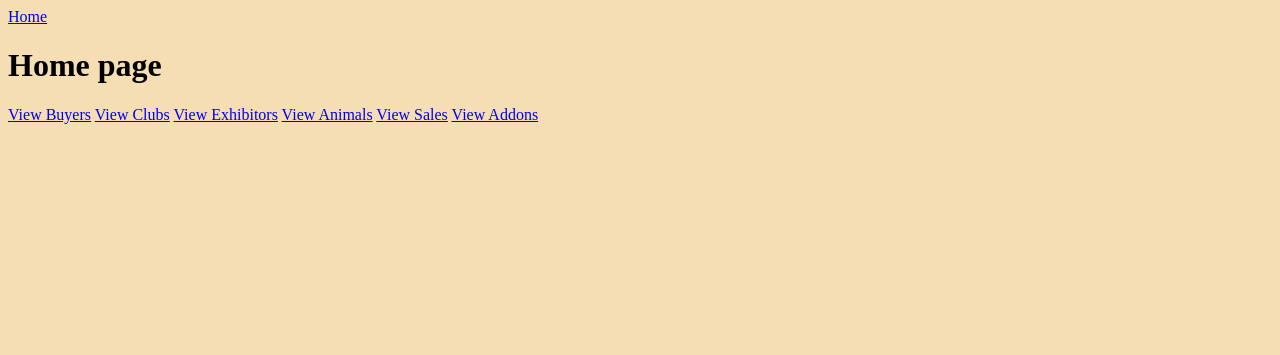
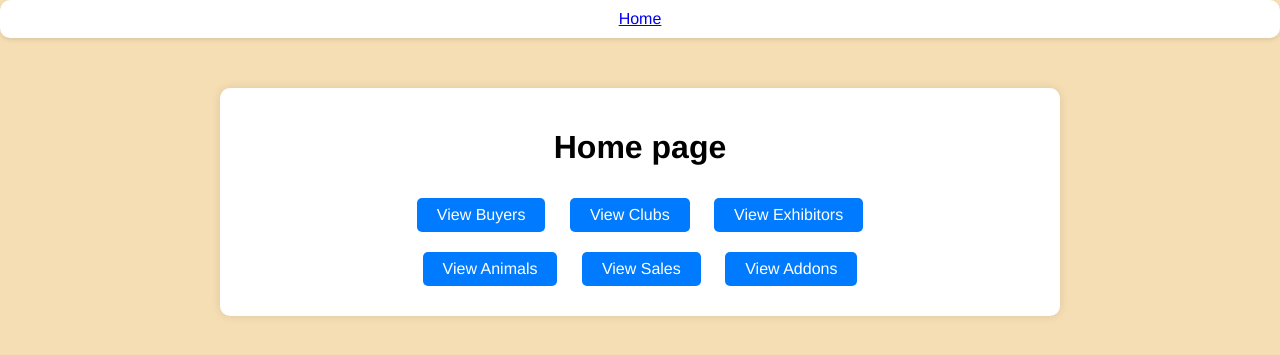
Before and after one commit to nicknspringer/AuctionCommityTracker, a Flask app: page / in a window 1280 px wide. Shown: the top 355 px of the page. Run offline with Flask 2, Linux system fonts and the light colour scheme.

Commit message:
First Pass at CSS

```diff
--- a/static/styles.css
+++ b/static/styles.css
@@ -1,3 +1,88 @@
 body {
+  font-family: "Franklin Gothic Medium", "Arial Narrow", Arial, sans-serif;
+  margin: 0;
+  padding: 0;
   background-color: wheat;
+}
+
+.nav {
+  background-color: #fff;
+  margin: 0;
+  padding: 10px;
+  border-radius: 10px;
+  box-shadow: 0 2px 4px rgba(0, 0, 0, 0.1);
+  text-align: center;
+}
+
+.content {
+  max-width: 800px;
+  margin: 50px auto;
+  padding: 20px;
+  background-color: #fff;
+  border-radius: 10px;
+  box-shadow: 0 0 10px rgba(0, 0, 0, 0.1);
+  text-align: center;
+}
+.content .hi1 {
+  color: #333;
+  margin-bottom: 20px;
+}
+.content table {
+  width: 100%;
+  border-collapse: collapse;
+  margin-top: 20px;
+}
+.content table th, .content table td {
+  padding: 10px;
+  border: 1px solid #ddd;
+}
+.content table th {
+  background-color: #666;
+  color: #fff;
+}
+.content table tr:nth-child(even) {
+  background-color: #f9f9f9;
+}
+.content a {
+  display: inline-block;
+  margin: 10px;
+  padding: 8px 20px;
+  background-color: #007bff;
+  color: #FFF;
+  text-decoration: none;
+  border-radius: 5px;
+  transition: background-color 0.3s;
+}
+.content a:hover {
+  background-color: rgb(0, 98.4, 204);
+}
+.content input[type=text] {
+  padding: 8px;
+  width: 200px;
+  border: 1px solid #ccc;
+  border-radius: 5px;
+}
+.content input[type=number] {
+  padding: 8px;
+  width: 200px;
+  border: 1px solid #ccc;
+  border-radius: 5px;
+}
+.content select {
+  padding: 8px;
+  width: 200px;
+  border: 1px solid #ccc;
+  border-radius: 5px;
+}
+.content input[type=submit] {
+  padding: 8px 20px;
+  background-color: #007bff;
+  color: #FFF;
+  border: none;
+  border-radius: 5px;
+  cursor: pointer;
+  transition: background-color 0.3s;
+}
+.content input[type=submit]:hover {
+  background-color: rgb(0, 98.4, 204);
 }/*# sourceMappingURL=styles.css.map */
--- a/static/styles.scss
+++ b/static/styles.scss
@@ -1,3 +1,123 @@
-body{
-    background-color: wheat;
+// Color Variables
+$background-color: wheat;
+$foreground-color: #fff;
+$primary-color: #007bff;
+$primary-color-hover: darken($primary-color, 10%);
+$title-color: #333;
+$table-header-color: #666;
+
+body
+{
+    font-family: 'Franklin Gothic Medium', 'Arial Narrow', Arial, sans-serif;
+    margin: 0;
+    padding: 0;
+    background-color: $background-color;
 }
+
+.nav
+{
+    background-color: $foreground-color;
+    margin: 0;
+    padding: 10px;
+    border-radius: 10px;
+    box-shadow: 0 2px 4px rgba(0, 0, 0, 0.1);
+    text-align: center;
+}
+
+
+.content
+{
+    max-width: 800px;
+    margin: 50px auto;
+    padding: 20px;
+    background-color: $foreground-color;
+    border-radius: 10px;
+    box-shadow: 0 0 10px rgba(0, 0, 0, 0.1);
+    text-align: center;
+
+    .hi1
+    {
+        color: $title-color;
+        margin-bottom: 20px;
+    }
+
+    table
+    {
+        width: 100%;
+        border-collapse: collapse;
+        margin-top: 20px;
+
+        th, td
+        {
+            padding: 10px;
+            border: 1px solid #ddd;
+        }
+
+        th
+        {
+            background-color: $table-header-color;
+            color: $foreground-color;
+        }
+
+        tr:nth-child(even)
+        {
+            background-color: #f9f9f9;
+        }
+    }
+
+    a {
+        display: inline-block;
+        margin: 10px;
+        padding: 8px 20px;
+        background-color: $primary-color;
+        color: #FFF;
+        text-decoration: none;
+        border-radius: 5px;
+        transition: background-color 0.3s;
+
+        &:hover
+        {
+            background-color: $primary-color-hover;
+        }
+    }
+
+    input[type="text"]
+    {
+        padding: 8px;
+        width: 200px;
+        border: 1px solid #ccc;
+        border-radius: 5px;
+    }
+
+    input[type="number"]
+    {
+        padding: 8px;
+        width: 200px;
+        border: 1px solid #ccc;
+        border-radius: 5px;
+    }
+
+    select
+    {
+        padding: 8px;
+        width: 200px;
+        border: 1px solid #ccc;
+        border-radius: 5px;
+    }
+
+    input[type="submit"]
+    {
+        padding: 8px 20px;
+        background-color: $primary-color;
+        color: #FFF;
+        border: none;
+        border-radius: 5px;
+        cursor: pointer;
+        transition: background-color 0.3s;
+
+        &:hover
+        {
+            background-color: $primary-color-hover;
+        }
+    }
+}
--- a/templates/base.html
+++ b/templates/base.html
@@ -8,8 +8,12 @@
     {% endblock %}
 </head>
 <body>
-    <a href = "/">Home</a>
+    <div class="nav">
+        <a href = "/">Home</a>
+    </div>
+    <div class="content">
     {% block body %}
     {% endblock %}
+    </div>
 </body>
 </html>
--- a/templates/index.html
+++ b/templates/index.html
@@ -10,6 +10,7 @@
     <a href="/buyerList">View Buyers</a>
     <a href="/clubList">View Clubs</a>
     <a href="/exhibitorList">View Exhibitors</a>
+    <br>
     <a href="/animalList">View Animals</a>
     <a href="/saleList">View Sales</a>
     <a href="/addonList">View Addons</a>
```
Also changed, not shown: 1 other file.
